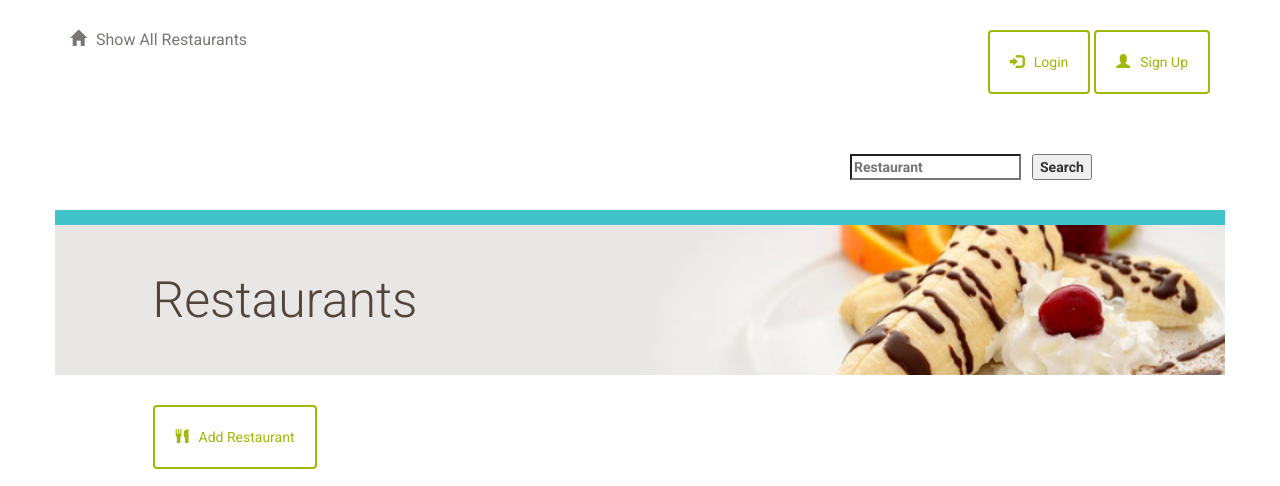
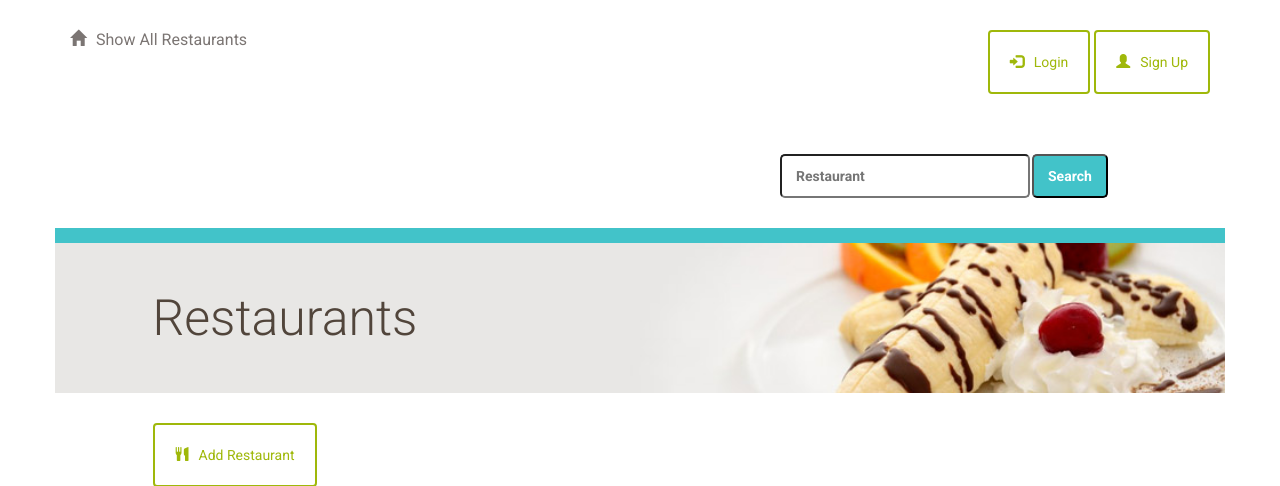
Before and after one commit to MQCOMP3310-2023/comp3310assignment2-group-404, a Flask app: page / in a window 1280 px wide. Shown: the top 486 px of the page. Run offline with Flask 3, Linux system fonts and the light colour scheme; data that the repository does not hold is empty; some libraries are stand-ins or nearby versions.

Commit message:
styling for the search bar

```diff
--- a/project/static/styles.css
+++ b/project/static/styles.css
@@ -161,3 +161,21 @@ u }
 	text-align: center;
 
 }
+
+.search-query-box {
+    background-color:white;
+	width: 25rem;
+    border-radius: 5px;
+    font-size: 1em;
+    color: #747474;
+	float: right;
+    padding: 10px 14px;
+}
+
+.search-button {
+    background-color: #42C3C9;
+    border-radius: 5px;
+    font-size: 1em;
+    color: white;
+    padding: 10px 14px;
+}
```
